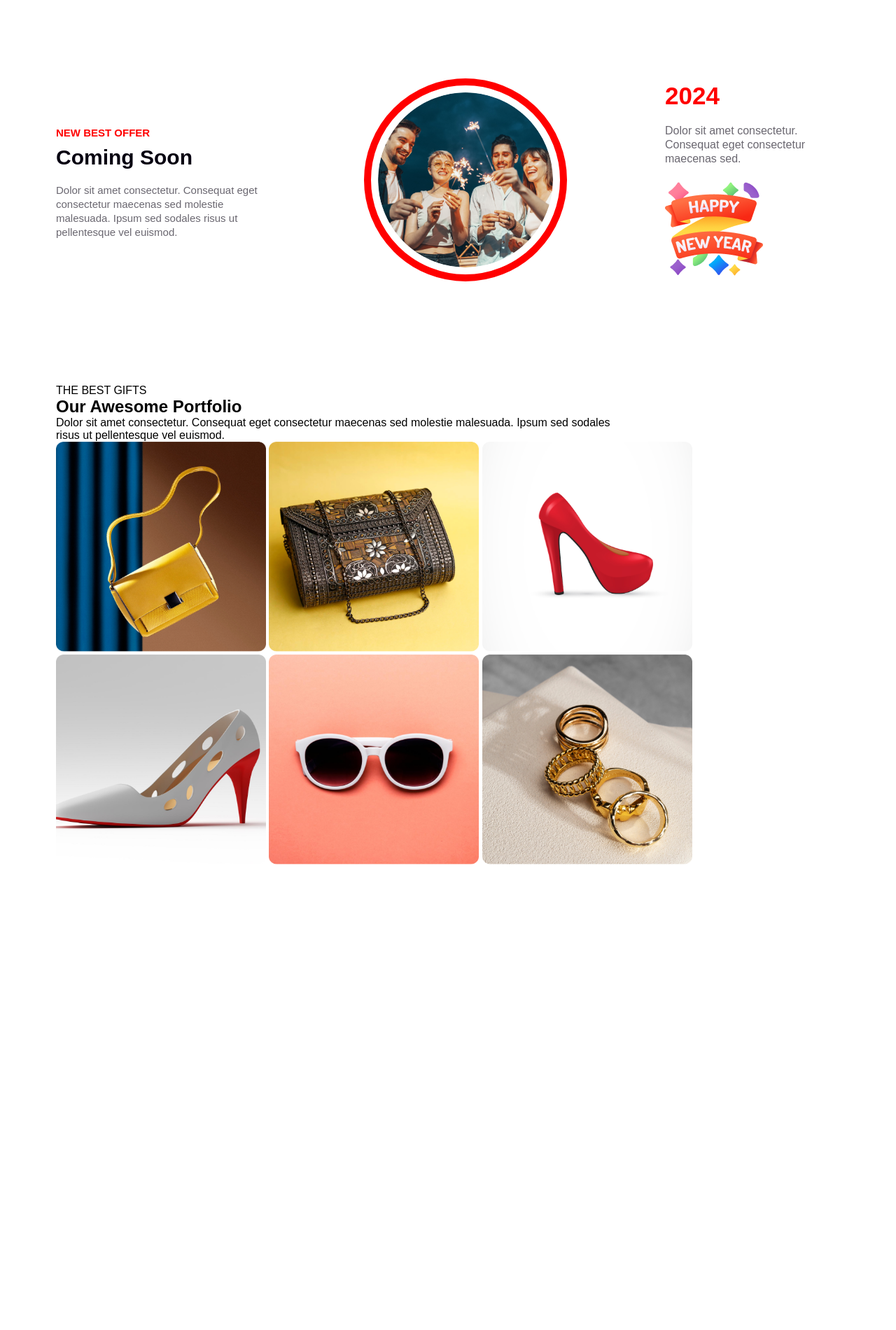
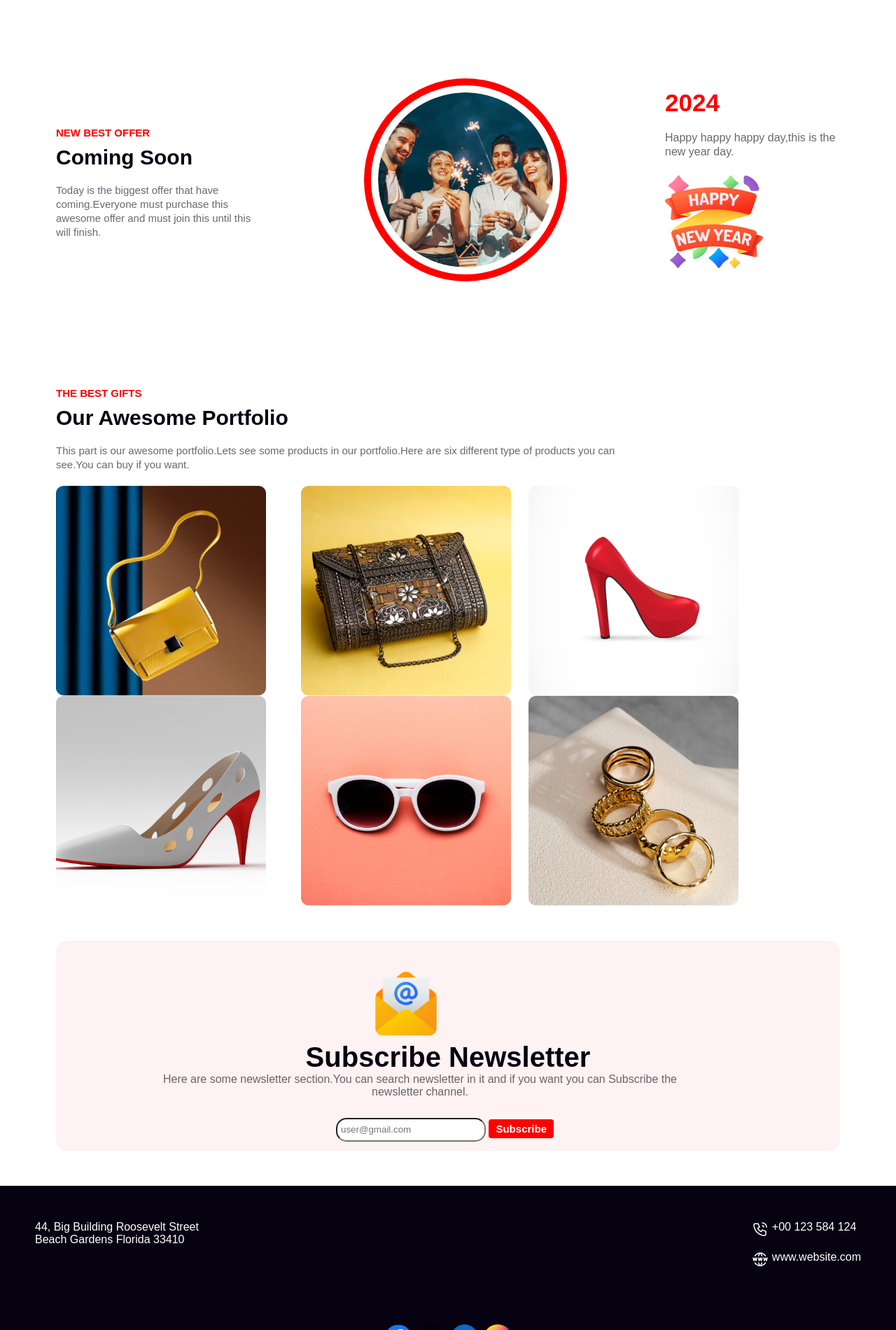
Before and after one commit to rifu28/milestone-1-final, a plain HTML site: page index.html in a window 1280 px wide. Shown: the part 1920-3820 px from the top of the page at 70% size. Before the commit the page ends 3209 px from the top, so only its background shows below. Drawn offline with Linux system fonts and the light colour scheme.

Commit message:
complete

```diff
--- a/index.html
+++ b/index.html
@@ -37,9 +37,8 @@
                     Welcome to midnight party</h1>
                 <p style="color: #FFF; font-size: 15px; margin: 20px 0; ;line-height: 25px;
                 font-style: normal;
-                font-weight: 400; width: 600px;">Dolor sit amet consectetur. Consequat eget consectetur maecenas
-                    sed molestie malesuada. Ipsum sed
-                    sodales risus ut pellentesque vel euismod. </p>
+                font-weight: 400; width: 600px;">Hey join our midnight party.Lets have a chill today night. Take some
+                    drinks and cheers.</p>
                 <p style="color: #FFF;">Join Now</p>
             </div>
             <div>
@@ -60,11 +59,9 @@
                     <p style="color: #F00; font-size: 15px ; line-height: 25px; font-weight: 700;">NEW BEST OFFER</p>
                     <h2 style="color: #070211; font-size: 30px; line-height: 45px; margin-bottom: 15px;">Coming Soon
                     </h2>
-                    <p style="width: 300px; color: rgba(7, 2, 17, 0.60);font-size: 15px; line-height: 20px;">Dolor sit
-                        amet consectetur.
-                        Consequat eget consectetur maecenas sed
-                        molestie malesuada. Ipsum sed
-                        sodales risus ut pellentesque vel euismod. </p>
+                    <p style="width: 300px; color: rgba(7, 2, 17, 0.60);font-size: 15px; line-height: 20px;">Today is
+                        the biggest offer that have coming.Everyone must purchase this awesome offer and must join this
+                        until this will finish.</p>
                 </div>
                 <div>
                     <img style="border: 10px solid #F00; height: 350px; border-radius: 50%; padding: 10px; height: 250px;"
@@ -72,20 +69,20 @@
                 </div>
                 <div>
                     <h2 style="color: #F00; font-size: 35px;">2024</h2>
-                    <p style="width: 250px; color: rgba(7, 2, 17, 0.60); margin: 20px 0; line-height: 20px;">Dolor sit
-                        amet consectetur.
-                        Consequat eget
-                        consectetur maecenas sed.</p>
+                    <p style="width: 250px; color: rgba(7, 2, 17, 0.60); margin: 20px 0; line-height: 20px;">Happy happy
+                        happy day,this is the new year day.</p>
                     <img src="images/Group 96.png" alt="">
                 </div>
             </div>
         </section>
         <section class="part5">
-            <p>THE BEST GIFTS</p>
-            <h2>Our Awesome Portfolio</h2>
-            <p style="width: 800px;">Dolor sit amet consectetur. Consequat eget consectetur maecenas sed molestie
-                malesuada. Ipsum sed sodales
-                risus ut pellentesque vel euismod. </p>
+            <p style="color: #F00; font-size: 15px ; line-height: 25px; font-weight: 700;">THE BEST GIFTS</p>
+            <h2 style="color: #070211; font-size: 30px; line-height: 45px; margin-bottom: 15px;">Our Awesome Portfolio
+            </h2>
+            <p
+                style="width: 800px; color: rgba(7, 2, 17, 0.60);font-size: 15px; line-height: 20px; margin-bottom: 20px;">
+                This part is our awesome portfolio.Lets see some products in our portfolio.Here are six different type
+                of products you can see.You can buy if you want. </p>
             <div class="shopping">
                 <img style="height: 300px; width: 300px;" src="images/Rectangle 3.png" alt="">
                 <img style="height: 300px; width: 300px;" src="images/Rectangle 4.png" alt="">
@@ -96,6 +93,49 @@
 
             </div>
         </section>
+        <section class="part6">
+            <img style="width: 100px; height: 100px; padding: 40px 400px 0 450px;" src="images/Group 61.png" alt="">
+            <h1 style="color: #070211;text-align: center; font-size: 40px; font-weight: 900;">Subscribe Newsletter</h1>
+            <p style="color: rgba(7, 2, 17, 0.60); text-align: center;width: 800px; margin-left: 120px;">Here are some
+                newsletter section.You can search newsletter in it and if you want you can Subscribe the newsletter
+                channel.</p>
+            <input style="border-radius: 15px; width: 200px; height: 20px; padding: 5px;margin-left: 400px;"
+                type="email" name="" id="" placeholder="user@gmail.com">
+            <input class="button-primary" type="submit" value="Subscribe">
+        </section>
+        <footer>
+            <div style="color: #FFF; display: flex; justify-content: space-between;">
+                <div style="padding-left: 50px; padding-top: 50px;">
+                    <p>44, Big Building Roosevelt Street</p>
+                    <p>Beach Gardens Florida 33410</p>
+                </div>
+                <div style="padding-right: 50px; padding-top: 50px;">
+                    <div style="display: flex; gap: 5px;">
+                        <img src="images/Call.png" alt="">
+                        <p style="display: inline;">+00 123 584 124</p>
+                    </div>
+                    <br>
+                    <div style="display: flex; gap: 5px;">
+                        <img src="images/Website.png" alt="">
+                        <p style="display: inline;">www.website.com</p>
+                    </div>
+                </div>
+            </div>
+            <div style="display: flex; justify-content: center; align-items: center; padding-top: 80px; gap: 8px;">
+                <img style="height: 40px;" src="images/Facebook.png" alt="">
+                <img style="height: 40px;" src="images/Twitter.png" alt="">
+                <img style="height: 40px;" src="images/Linkedin.png" alt="">
+                <img style="height: 40px;" src="images/Instagram.png" alt="">
+            </div>
+            <div style="display: flex; justify-content: space-between; color: #FFF;">
+                <div style="padding-left: 50px;">
+                    <p>2017, All Rights Reserved.</p>
+                </div>
+                <div style="padding-right: 50px;">
+                    <p>Unsubscribe</p>
+                </div>
+            </div>
+        </footer>
     </main>
 </body>
 
--- a/styles/color.css
+++ b/styles/color.css
@@ -79,6 +79,21 @@ header {
 }
 
 .shopping {
-    justify-content: space-between;
-    align-items: center;
+    width: 1000px;
+    display: grid;
+    grid-template-columns: 350px 3fr 3fr;
 }
+
+.part6 {
+    background: rgba(255, 0, 0, 0.05);
+    height: 300px;
+    margin: 50px 80px;
+    background-size: cover;
+    background-position: center;
+    border-radius: 15px;
+}
+
+footer {
+    background: #070211;
+    height: 300px;
+}
```
